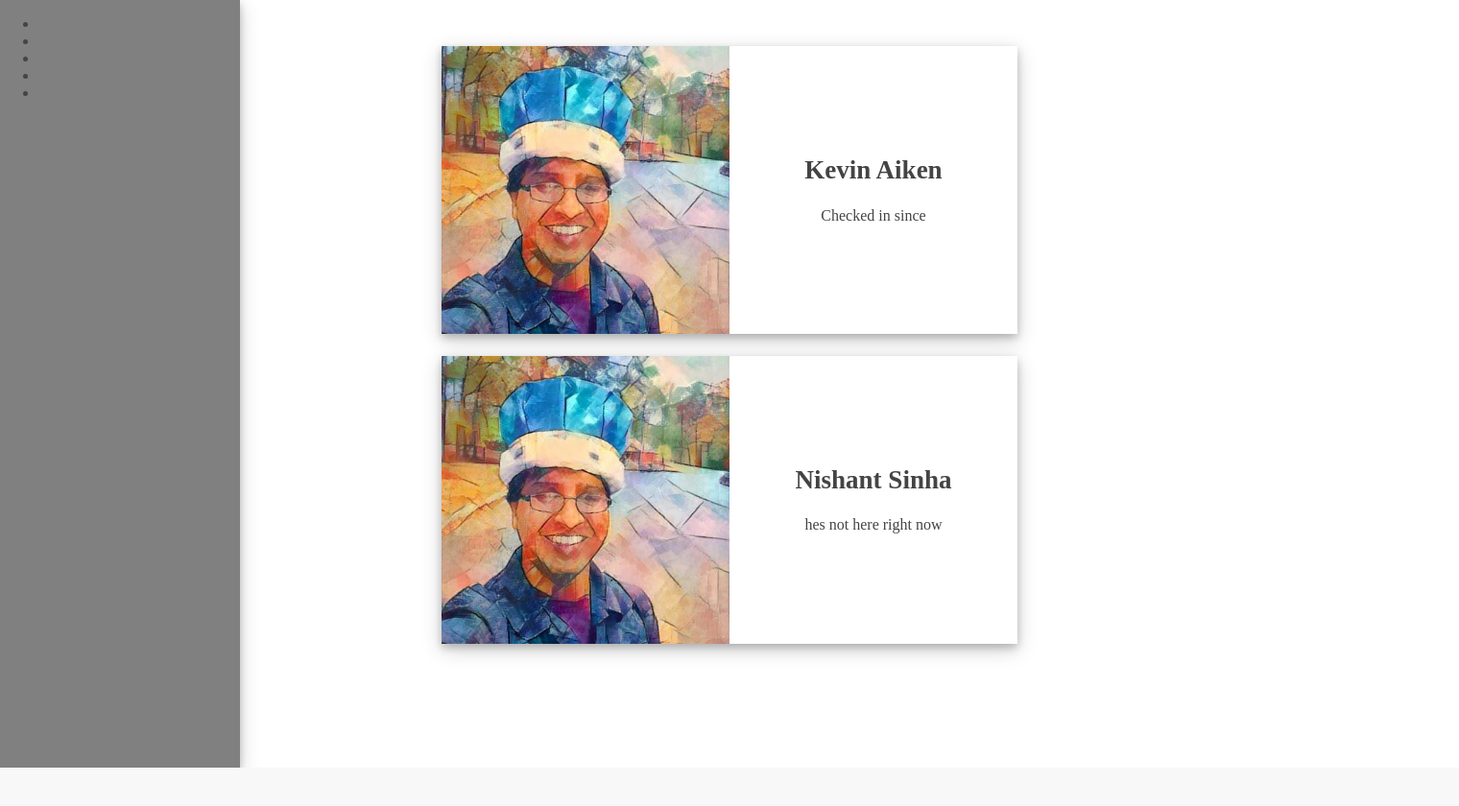
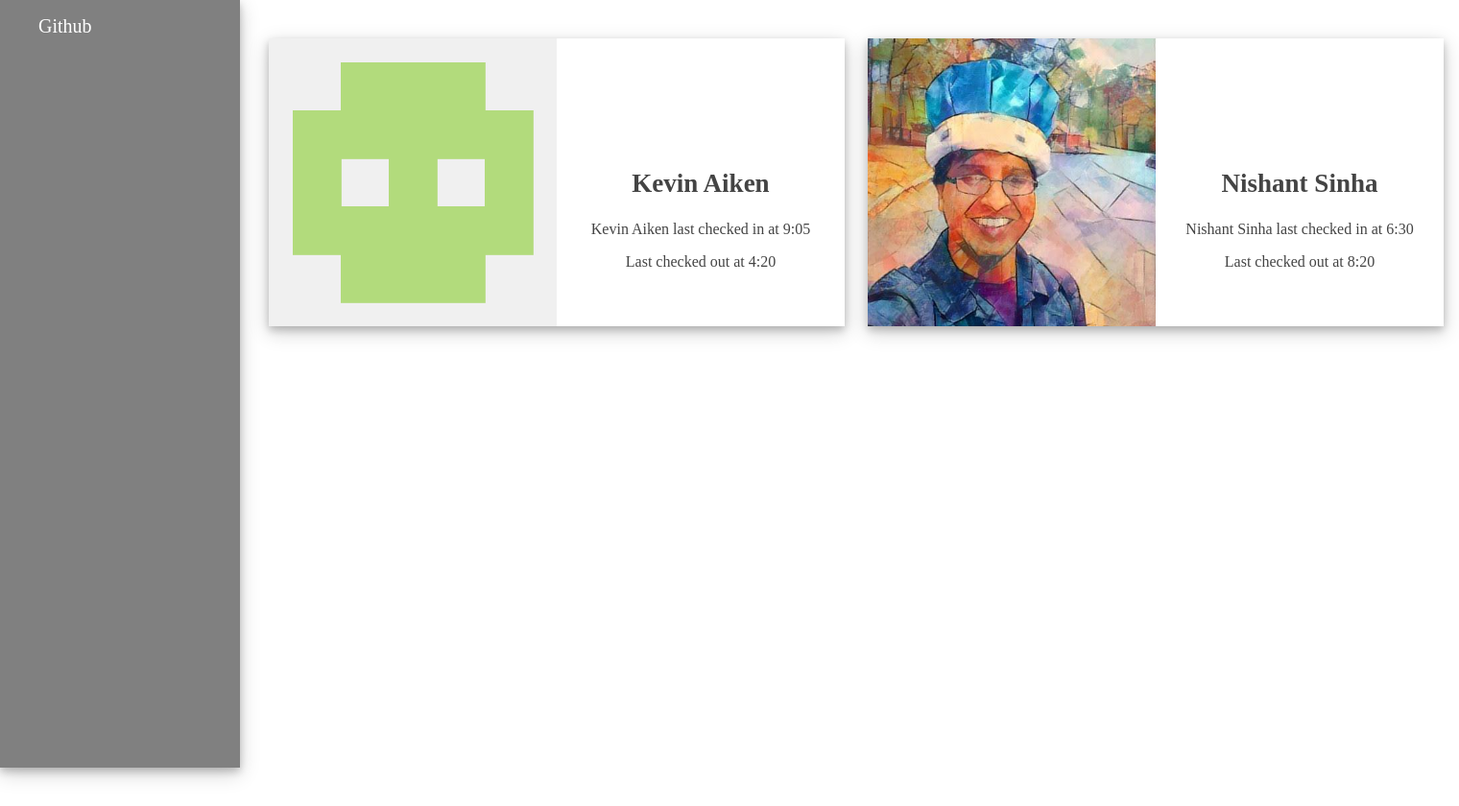
Before and after one commit to MChung98/BTCheckIn, a PHP site: page /index.html in a window 1520 px wide. Shown: the whole page at 96% size. Before the commit the page ends 800 px from the top, so only its background shows below. Run offline with PHP 8.4, Linux system fonts and the light colour scheme; some libraries are stand-ins or nearby versions.

Commit message:
added animations

```diff
--- a/css/main.css
+++ b/css/main.css
@@ -1,62 +1,62 @@
 body {
-  color: #444444; }
+  color: #444444;
+  text-decoration: none; }
 
 sidebar {
-  position: fixed;
+  background-color: grey;
+  width: 250px;
   height: 100%;
-  width: 250px;
-  background-color: grey;
+  position: absolute;
   top: 0;
   left: 0;
   box-shadow: 0 4px 8px 0 rgba(0, 0, 0, 0.2), 0 6px 20px 0 rgba(0, 0, 0, 0.19);
-  float: left;
-  z-index: 10; }
+  z-index: 3; }
+  sidebar li {
+    list-style-type: none; }
+    sidebar li a {
+      text-decoration: none;
+      color: white;
+      font-size: 20px; }
 
-@keyframes darkenBg {
-  0% {
-    background-color: white; }
-  100% {
-    background-color: #fafafa; } }
 #card-container {
   float: right;
-  width: 100%;
-  margin: 0 auto;
-  position: relative;
-  height: 100%; }
+  width: -webkit-calc(100% - 250px);
+  height: 100%;
+  position: absolute;
+  top: 40px;
+  left: 250px; }
   #card-container a {
-    color: #444444;
     text-decoration: none; }
+
+#center-cards {
+  width: 1250px;
+  margin: 0 auto; }
 
 .card {
   position: relative;
-  margin: auto;
+  display: inline-block;
   width: 600px;
   height: 300px;
   text-align: center;
+  margin: 0 auto;
   margin-bottom: 10px;
-  box-shadow: 0 4px 8px 0 rgba(0, 0, 0, 0.2), 0 6px 20px 0 rgba(0, 0, 0, 0.19); }
-  .card:hover {
-    animation: darkenBg 2s linear; }
-
-.img {
-  float: left;
-  position: relative; }
-
-img {
-  width: 300px;
-  height: auto; }
-
-.info {
-  position: relative;
-  text-align: center;
-  top: 38%; }
-
-.name {
-  font-size: 18px;
-  text-align: center; }
-
-.inOut {
-  font-size: 16px;
-  text-align: center; }
+  margin-left: 20px;
+  box-shadow: 0 4px 8px 0 rgba(0, 0, 0, 0.2), 0 6px 20px 0 rgba(0, 0, 0, 0.19);
+  transition: 0.6s; }
+  .card .img {
+    z-index: 5;
+    float: left;
+    transition: 0.6s; }
+    .card .img:hover {
+      transform: translateX(100%); }
+  .card img {
+    width: 300px; }
+  .card .info {
+    position: relative;
+    top: 38%; }
+  .card .name {
+    font-size: 18px; }
+  .card .inOut {
+    font-size: 16px; }
 
 /*# sourceMappingURL=main.css.map */
--- a/index.html
+++ b/index.html
@@ -18,11 +18,12 @@
             <li></li>
             <li></li>
             <li></li>
-            <li></li>
+            <li><a href="http://github.com/KevinAiken/BTCheckIn">Github</a></li>
         </ul>
     </sidebar>
 
     <div id="card-container">
+        <div id="center-cards">
             <script id="card-template" type="text/x-handlebars-template">
                 <div class="card">
                     <div class="img">
@@ -32,15 +33,17 @@
                         <div class="name">
                             <h2>{{name}}</h2>
                         </div>
-                <div class="inOut">
-                    <p>{{inOut}}</p>
+                        <div class="isIn">
+                            <p>{{isIn}}</p>
+                        </div>
+                        <div class="lastIn">
+                            <p>{{lastIn}}</p>
                         </div>
                     </div>
                 </div>
             </script>
-        <a href="http://github.com/KevinAiken/BTCheckIn">Github</a>
         </div>
-
+    </div>
 </body>
 
 
--- a/js/cards.js
+++ b/js/cards.js
@@ -1,10 +1,10 @@
 var source   = $("#card-template").html();
 var template = Handlebars.compile(source);
 
-function card(img, name, inOut) {
-    var context  = {img: img, name: name, inOut: inOut};
-    $("#card-container").append(template(context));
+function card(img, name, front, back) {
+    var context  = {img: img, name: name, isIn: name + " last checked in at " + front, lastIn: "Last checked out at " + back};
+    $("#center-cards").append(template(context));
 }
 
-card("res/avatar.jpg", "Kevin Aiken", "Checked in since");
-card("res/avatar.jpg", "Nishant Sinha", "hes not here right now");
+card("res/KevinAiken.png", "Kevin Aiken", "9:05", "4:20");
+card("res/avatar.jpg", "Nishant Sinha", "6:30", "8:20");
--- a/sass/main.sass
+++ b/sass/main.sass
@@ -4,62 +4,62 @@ $color: #444444
 
 body
   color: $color
+  text-decoration: none
+
 
 sidebar
-  position: fixed
+  background-color: grey
+  width: $sidebar-width
   height: 100%
-  width: $sidebar-width
-  background-color: grey
+  position: absolute
   top: 0
   left: 0
   box-shadow: $shadow
-  float: left
-  z-index: 10
-
-@keyframes darkenBg
-  0%
-    background-color: white
-  100%
-    background-color: darken(white, 2%)
+  z-index: 3
+  li
+    list-style-type: none
+    a
+      text-decoration: none
+      color: white
+      font-size: 20px
 
 #card-container
   float: right
-  width: 100%
+  width: -webkit-calc(100% - 250px)
+  height: 100%
+  position: absolute
+  top: 40px
+  left: $sidebar-width
+  a
+    text-decoration: none
+
+#center-cards
+  width: 1250px
   margin: 0 auto
-  position: relative
-  height: 100%
-  a
-    color: $color
-    text-decoration: none
 
 .card
   position: relative
-  margin: auto
+  display: inline-block
   width: 600px
   height: 300px
   text-align: center
+  margin: 0 auto
   margin-bottom: 10px
+  margin-left: 20px
   box-shadow: $shadow
-  &:hover
-    animation: darkenBg 2s linear
-
-.img
-  float: left
-  position: relative
-
-img
-  width: 300px
-  height: auto
-
-.info
-  position: relative
-  text-align: center
-  top: 38%
-
-.name
-  font-size: 18px
-  text-align: center
-
-.inOut
-  font-size: 16px
-  text-align: center
+  transition: 0.6s
+  .img
+    z-index: 5
+    float: left
+    transition: 0.6s
+    &:hover
+      transform: translateX(100%)
+  img
+    width: 300px
+  .info
+    position: relative
+    top: 38%
+  .name
+    font-size: 18px
+  .inOut
+    font-size: 16px
```
Also changed, not shown: res/KevinAiken.png (added), 1 other file. Lines whose indentation alone changed are shown as unchanged.
